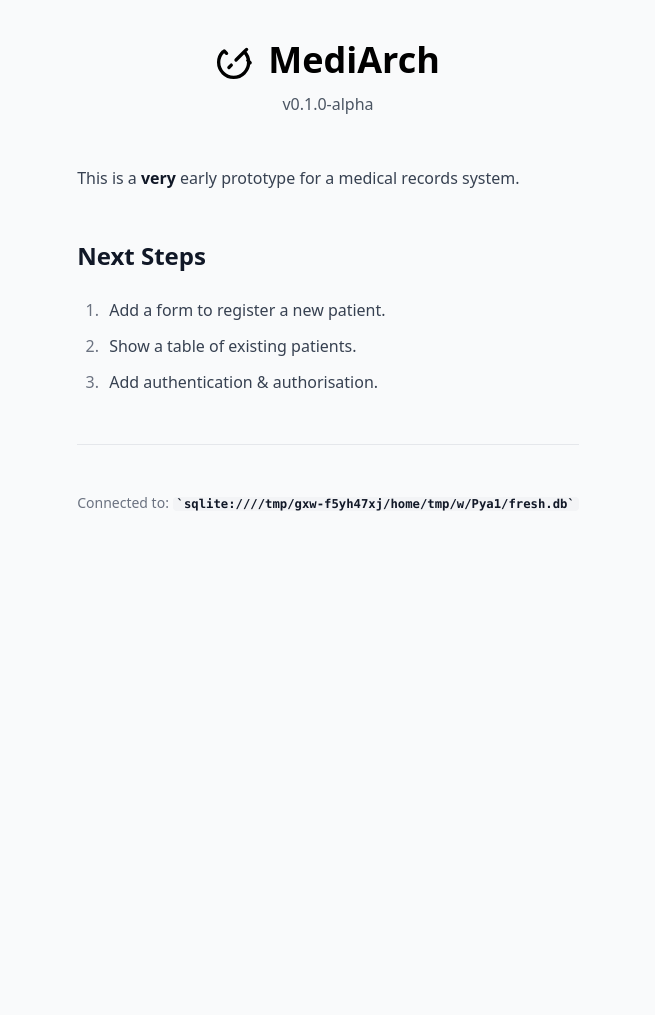
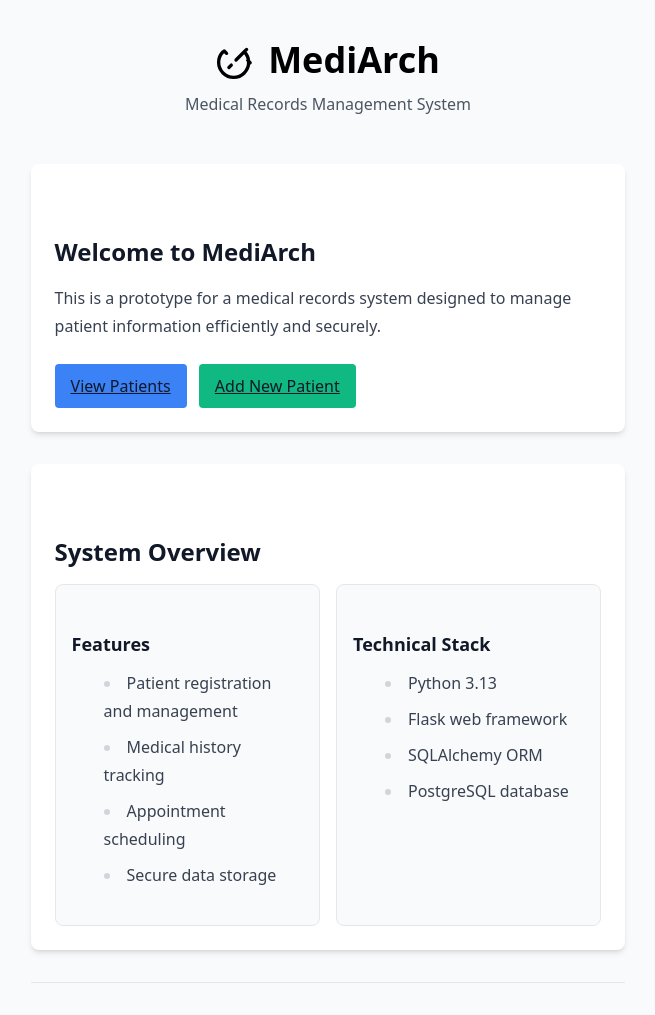
Before and after one commit to Hekzory/MediArch, a Flask app: page / in a window 1280 px wide. Shown: the whole page, without its empty margins (312-967 px from the left). Before the commit the page ends 511 px from the top, so only its background shows below. Run offline with Flask 3, Linux system fonts and the light colour scheme; some libraries are stand-ins or nearby versions.

Commit message:
basic patient features, add tests and CI

```diff
--- a/src/mediarch/__init__.py
+++ b/src/mediarch/__init__.py
@@ -12,8 +12,12 @@ DEFAULT_DB_URI = (
 )
 
 
-def create_app() -> Flask:
-    """Application factory."""
+def create_app(test_config=None) -> Flask:
+    """Application factory.
+
+    Args:
+        test_config: Optional configuration dictionary for testing
+    """
     app = Flask(__name__, template_folder="templates")
     app.config.update(
         SECRET_KEY=os.getenv("SECRET_KEY", "CHANGE-ME"),  # rotate in prod!
@@ -21,9 +25,13 @@ def create_app() -> Flask:
         SQLALCHEMY_TRACK_MODIFICATIONS=False,
     )
 
+    # Override config with test config if provided
+    if test_config:
+        app.config.update(test_config)
+
     db.init_app(app)
 
-    from .routes import bp as main_bp
+    from .routes import bp as main_bp  # noqa: PLC0415
     app.register_blueprint(main_bp)
 
     with app.app_context():
--- a/src/mediarch/routes.py
+++ b/src/mediarch/routes.py
@@ -1,8 +1,101 @@
-from flask import Blueprint, render_template
+from datetime import datetime
+
+from flask import Blueprint, flash, redirect, render_template, request, url_for
+
+from . import db
+from .models import Patient
 
 bp = Blueprint("main", __name__)
+
 
 @bp.get("/")
 def index() -> str:
     """Main landing page."""
     return render_template("index.html")
+
+
+@bp.route("/patients")
+def patients() -> str:
+    """List all patients."""
+    all_patients = Patient.query.all()
+    return render_template("patient_list.html", patients=all_patients)
+
+
+@bp.route("/patients/add", methods=["GET", "POST"])
+def add_patient() -> str:
+    """Add a new patient."""
+    if request.method == "POST":
+        first_name = request.form.get("first_name")
+        last_name = request.form.get("last_name")
+        birth_date_str = request.form.get("birth_date")
+
+        # Convert birth_date to date object if provided
+        birth_date = None
+        if birth_date_str:
+            try:
+                birth_date = datetime.strptime(birth_date_str, "%Y-%m-%d").date()
+            except ValueError:
+                flash("Invalid date format for birth date. Please use YYYY-MM-DD format.", "danger")
+                return render_template("patient_form.html")
+
+        # Create new patient
+        new_patient = Patient(
+            first_name=first_name,
+            last_name=last_name,
+            birth_date=birth_date
+        )
+
+        db.session.add(new_patient)
+        db.session.commit()
+
+        flash("Patient added successfully.", "success")
+        return redirect(url_for("main.patients"))
+
+    return render_template("patient_form.html")
+
+
+@bp.route("/patients/<int:patient_id>")
+def view_patient(patient_id: int) -> str:
+    """View a specific patient."""
+    patient = Patient.query.get_or_404(patient_id)
+    return render_template("patient_detail.html", patient=patient)
+
+
+@bp.route("/patients/<int:patient_id>/edit", methods=["GET", "POST"])
+def edit_patient(patient_id: int) -> str:
+    """Edit a specific patient."""
+    patient = Patient.query.get_or_404(patient_id)
+
+    if request.method == "POST":
+        patient.first_name = request.form.get("first_name")
+        patient.last_name = request.form.get("last_name")
+        birth_date_str = request.form.get("birth_date")
+
+        # Convert birth_date to date object if provided
+        if birth_date_str:
+            try:
+                patient.birth_date = datetime.strptime(birth_date_str, "%Y-%m-%d").date()
+            except ValueError:
+                flash("Invalid date format for birth date. Please use YYYY-MM-DD format.", "danger")
+                return render_template("patient_form.html", patient=patient)
+        else:
+            patient.birth_date = None
+
+        db.session.commit()
+
+        flash("Patient updated successfully.", "success")
+        return redirect(url_for("main.view_patient", patient_id=patient.id))
+
+    return render_template("patient_form.html", patient=patient)
+
+
+@bp.route("/patients/<int:patient_id>/delete")
+def delete_patient(patient_id: int) -> str:
+    """Delete a patient."""
+    patient = Patient.query.get_or_404(patient_id)
+
+    db.session.delete(patient)
+    db.session.commit()
+
+    flash("Patient deleted successfully.", "success")
+    return redirect(url_for("main.patients"))
--- /dev/null
+++ b/src/mediarch/static/css/main.css
@@ -0,0 +1,77 @@
+/* Main CSS file for MediArch */
+
+:root {
+  --primary-color: #3b82f6;
+  --secondary-color: #10b981;
+  --light-bg: #f9fafb;
+  --dark-text: #1f2937;
+  --light-text: #6b7280;
+}
+
+body {
+  font-family: system-ui, -apple-system, BlinkMacSystemFont, 'Segoe UI', Roboto, Oxygen, Ubuntu, Cantarell, 'Open Sans', 'Helvetica Neue', sans-serif;
+}
+
+.form-group {
+  margin-bottom: 1rem;
+}
+
+.form-control {
+  width: 100%;
+  padding: 0.5rem;
+  border: 1px solid #d1d5db;
+  border-radius: 0.25rem;
+}
+
+.btn {
+  display: inline-block;
+  padding: 0.5rem 1rem;
+  border-radius: 0.25rem;
+  text-align: center;
+  cursor: pointer;
+}
+
+.btn-primary {
+  background-color: var(--primary-color);
+  color: white;
+  border: none;
+}
+
+.btn-secondary {
+  background-color: var(--secondary-color);
+  color: white;
+  border: none;
+}
+
+.alert {
+  padding: 0.75rem 1.25rem;
+  margin-bottom: 1rem;
+  border-radius: 0.25rem;
+}
+
+.alert-success {
+  background-color: #d1fae5;
+  color: #065f46;
+  border: 1px solid #a7f3d0;
+}
+
+.alert-danger {
+  background-color: #fee2e2;
+  color: #b91c1c;
+  border: 1px solid #fecaca;
+}
+
+.table {
+  width: 100%;
+  border-collapse: collapse;
+}
+
+.table th, .table td {
+  padding: 0.75rem;
+  border-bottom: 1px solid #e5e7eb;
+}
+
+.table th {
+  text-align: left;
+  font-weight: 600;
+}
--- a/src/mediarch/templates/index.html
+++ b/src/mediarch/templates/index.html
@@ -2,15 +2,18 @@
 <html lang="en" class="h-full bg-gray-50">
   <head>
     <meta charset="utf-8">
+    <meta name="viewport" content="width=device-width, initial-scale=1.0">
     <title>MediArch – Patient DB</title>
 
     <!-- Tailwind via CDN (v3.x) -->
     <script src="https://cdn.tailwindcss.com?plugins=typography"></script>
+    <!-- Custom CSS -->
+    <link rel="stylesheet" href="{{ url_for('static', filename='css/main.css') }}">
   </head>
 
   <body class="h-full flex flex-col items-center px-4 py-10">
     <header class="text-center mb-12">
-      <h1 class="text-4xl font-extrabold text-brand flex items-center gap-3">
+      <h1 class="text-4xl font-extrabold text-brand flex items-center gap-3 justify-center">
         <svg xmlns="http://www.w3.org/2000/svg" class="h-10 w-10 inline" fill="none"
              viewBox="0 0 24 24" stroke="currentColor" stroke-width="2">
           <path stroke-linecap="round" stroke-linejoin="round"
@@ -18,25 +21,48 @@
         </svg>
         MediArch
       </h1>
-      <p class="mt-3 text-gray-600">v0.1.0-alpha</p>
+      <p class="mt-3 text-gray-600">Medical Records Management System</p>
     </header>
 
-    <main class="prose max-w-prose">
-      <p>This is a <strong>very</strong> early prototype for a medical records system.</p>
+    <main class="prose max-w-prose w-full">
+      <div class="bg-white p-6 rounded-lg shadow-md mb-8">
+        <h2 class="text-2xl font-bold mb-4">Welcome to MediArch</h2>
+        <p>This is a prototype for a medical records system designed to manage patient information efficiently and securely.</p>
 
-      <h2>Next Steps</h2>
-      <ol>
-        <li>Add a form to register a new patient.</li>
-        <li>Show a table of existing patients.</li>
-        <li>Add authentication &amp; authorisation.</li>
-      </ol>
+        <div class="mt-6">
+          <a href="{{ url_for('main.patients') }}" class="btn btn-primary">View Patients</a>
+          <a href="{{ url_for('main.add_patient') }}" class="btn btn-secondary ml-2">Add New Patient</a>
+        </div>
+      </div>
 
-      <hr>
+      <div class="bg-white p-6 rounded-lg shadow-md">
+        <h2 class="text-2xl font-bold mb-4">System Overview</h2>
+        <div class="grid md:grid-cols-2 gap-4">
+          <div class="bg-gray-50 p-4 rounded-lg border border-gray-200">
+            <h3 class="text-lg font-semibold">Features</h3>
+            <ul class="mt-2 list-disc list-inside">
+              <li>Patient registration and management</li>
+              <li>Medical history tracking</li>
+              <li>Appointment scheduling</li>
+              <li>Secure data storage</li>
+            </ul>
+          </div>
+          <div class="bg-gray-50 p-4 rounded-lg border border-gray-200">
+            <h3 class="text-lg font-semibold">Technical Stack</h3>
+            <ul class="mt-2 list-disc list-inside">
+              <li>Python 3.13</li>
+              <li>Flask web framework</li>
+              <li>SQLAlchemy ORM</li>
+              <li>PostgreSQL database</li>
+            </ul>
+          </div>
+        </div>
+      </div>
 
-      <p class="text-sm text-gray-500">
-        Connected to:
-        <code class="bg-gray-100 px-1 rounded">{{ config["SQLALCHEMY_DATABASE_URI"] }}</code>
-      </p>
+      <hr class="my-8">
     </main>
+
+    <!-- Custom JavaScript -->
+    <script src="{{ url_for('static', filename='js/main.js') }}"></script>
   </body>
 </html>
```
Also changed, not shown: src/mediarch/static/js/main.js (added, +46 -0 lines), src/mediarch/templates/patient_detail.html (added, +75 -0 lines), src/mediarch/templates/patient_form.html (added, +75 -0 lines), src/mediarch/templates/patient_list.html (added, +82 -0 lines), tests/__init__.py (added, +1 -0 lines), tests/test_routes.py (added, +54 -0 lines), .github/workflows/pytest.yml (added), .github/workflows/ruff.yml (added), README.md.
